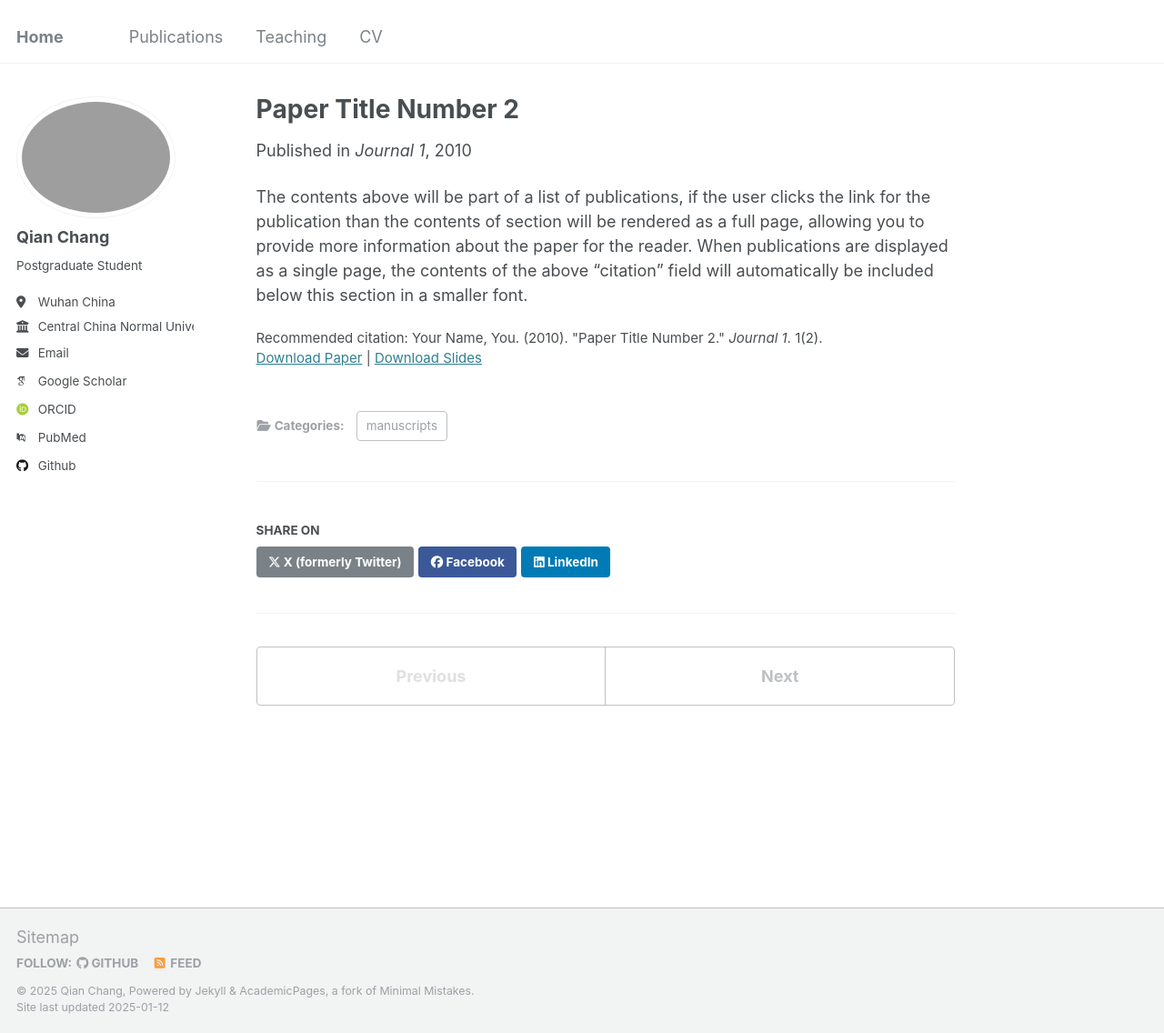
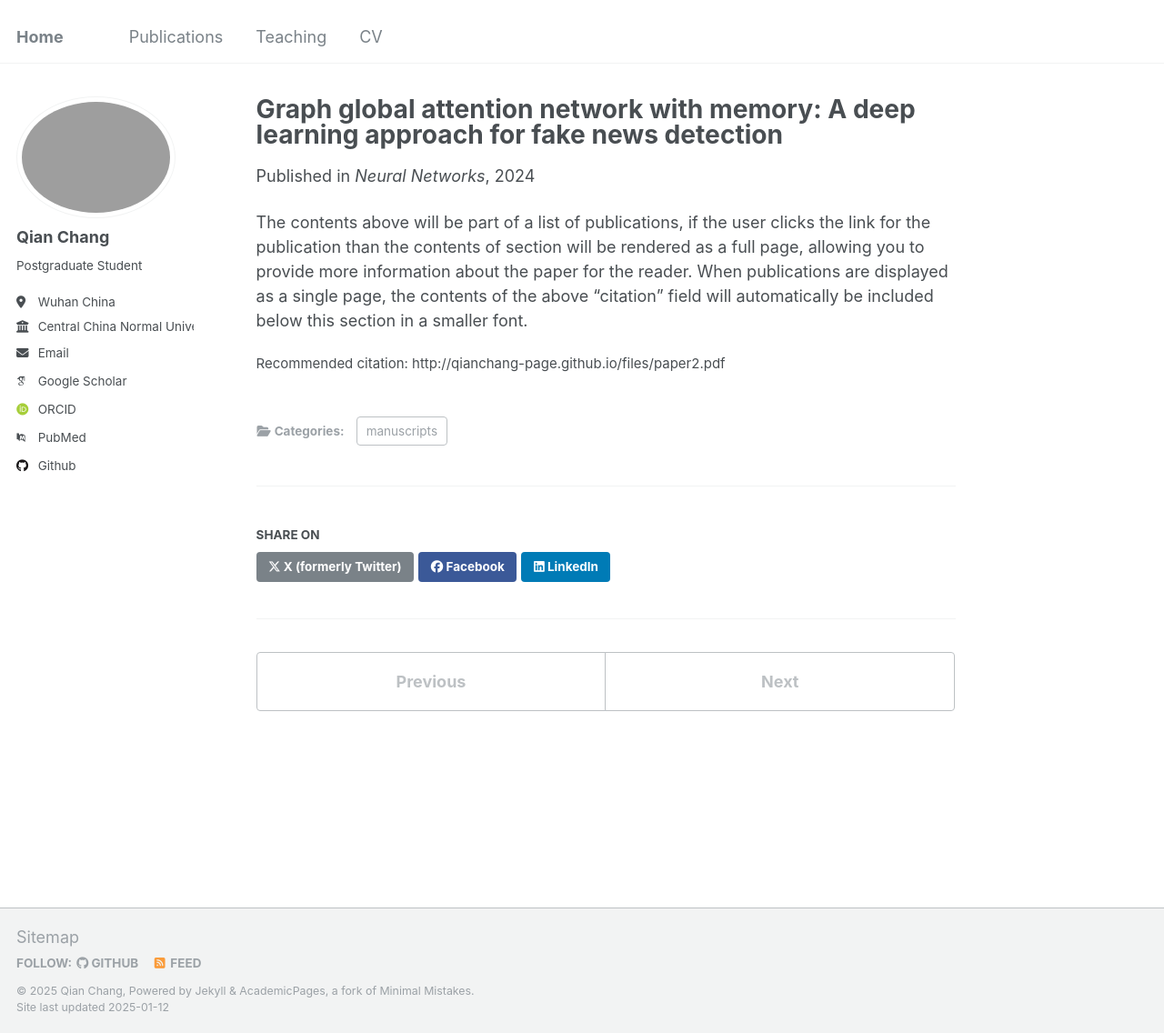
Before and after one commit to QianChang-page/QianChang-page.github.io, a Jekyll site: the page built from _publications/paper2.md, in a window 1280 px wide and 1136 px high. Shown: the whole window at 91% size. Built offline with Jekyll 4.4.1, drawn with Linux system fonts in a browser that asks for light colours; some web fonts are replaced.

Commit message:
update publications

```diff
--- a/_publications/2010-10-01-paper-title-number-2.md
+++ b/_publications/paper2.md
@@ -1,14 +1,12 @@
 ---
-title: "Paper Title Number 2"
+title: "Graph global attention network with memory: A deep learning approach for fake news detection"
 collection: publications
 category: manuscripts
-permalink: /publication/2010-10-01-paper-title-number-2
-excerpt: 'This paper is about the number 2. The number 3 is left for future work.'
-date: 2010-10-01
-venue: 'Journal 1'
-slidesurl: 'http://academicpages.github.io/files/slides2.pdf'
-paperurl: 'http://academicpages.github.io/files/paper2.pdf'
-citation: 'Your Name, You. (2010). &quot;Paper Title Number 2.&quot; <i>Journal 1</i>. 1(2).'
+permalink: /publication/paper2
+excerpt: 'Author: Qian Chang, Xia Li, Zhao Duan'
+date: 2024-01-08
+venue: 'Neural Networks'
+citation: 'http://qianchang-page.github.io/files/paper2.pdf'
 ---
 
 The contents above will be part of a list of publications, if the user clicks the link for the publication than the contents of section will be rendered as a full page, allowing you to provide more information about the paper for the reader. When publications are displayed as a single page, the contents of the above "citation" field will automatically be included below this section in a smaller font.
```
Also changed, not shown: _publications/conference1.md (renamed from _publications/2024-02-17-paper-title-number-4.md, +3 -3 lines), _publications/paper1.md (+1 -1 lines), _publications/paper3.md (renamed from _publications/2015-10-01-paper-title-number-3.md, +6 -8 lines), 1 other file.
